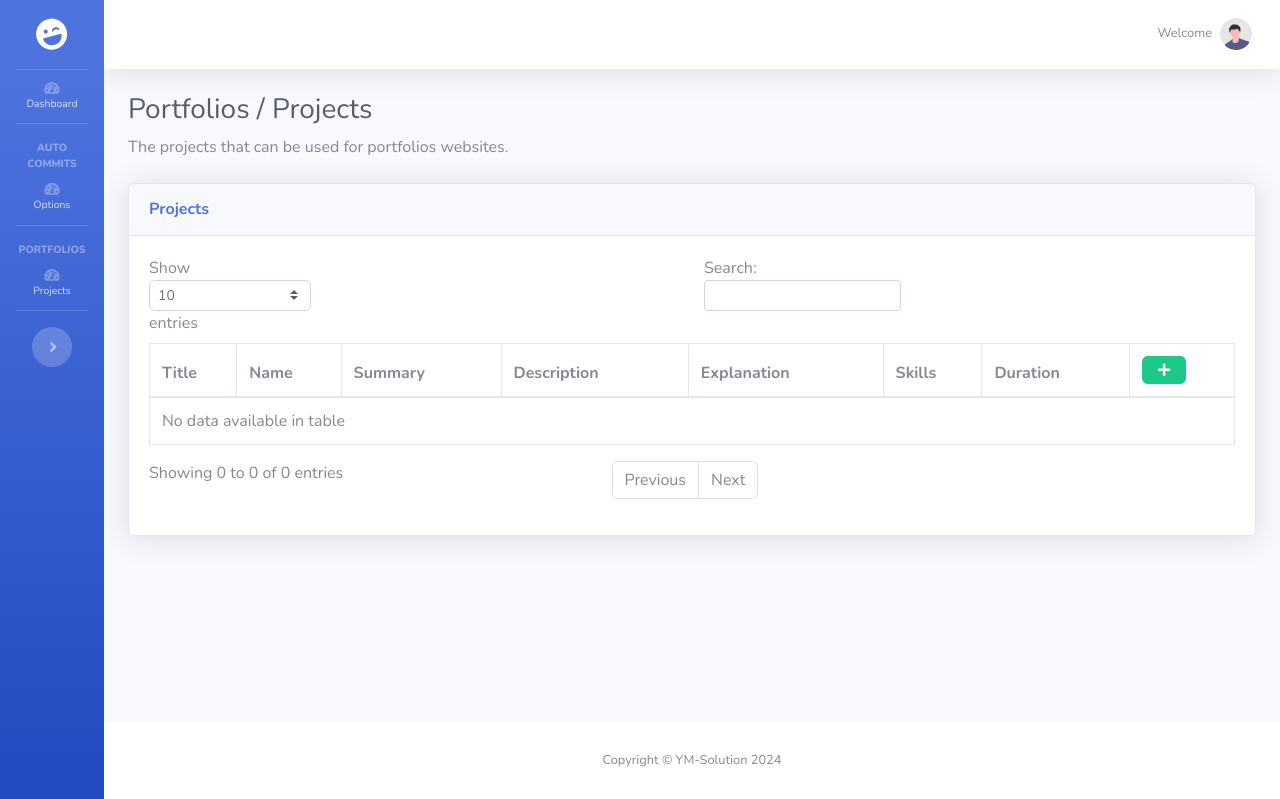
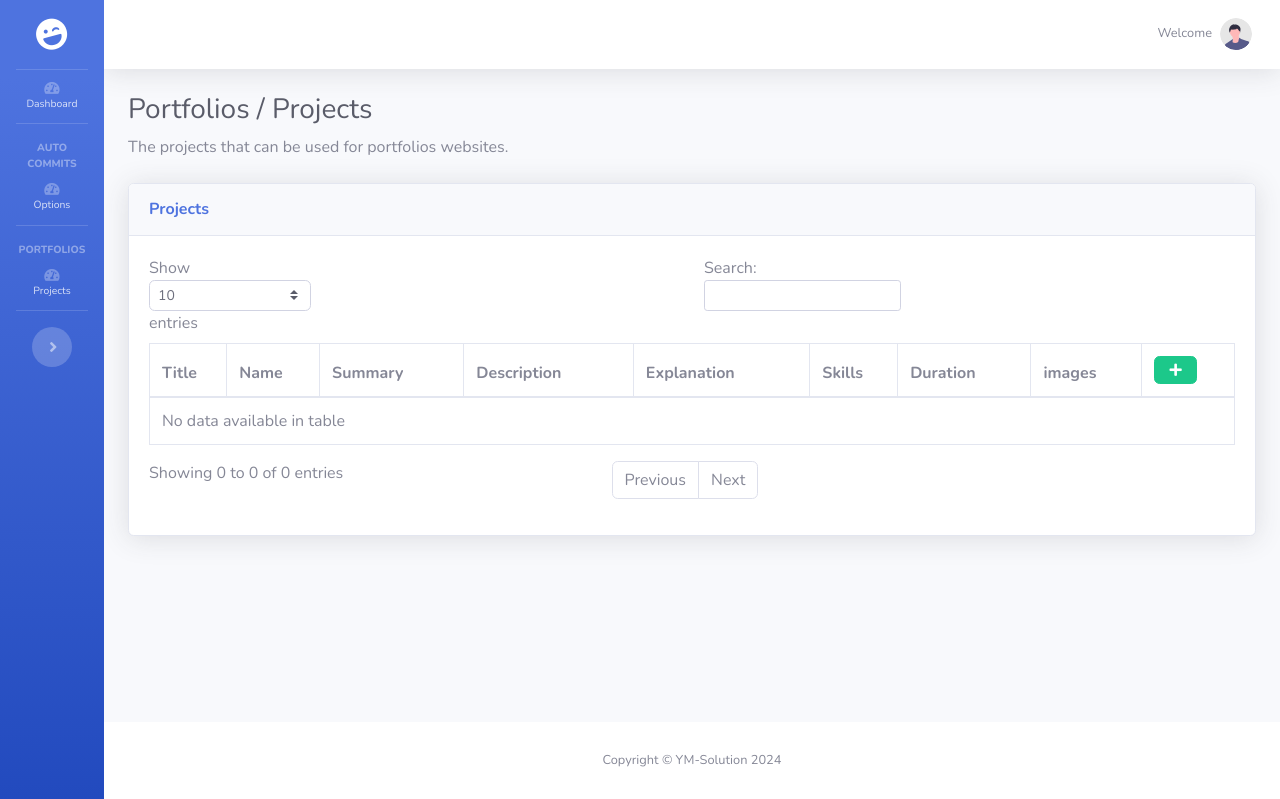
Before and after one commit to crazy-coding/auto-commit, a PHP site: page /pages/projects.php in a window 1280 px wide. Shown: the part 25-824 px from the top of the page. Run offline with PHP 8.4, Linux system fonts and the light colour scheme; the visitor is signed in with stand-in values (Sample User, id 1); data that the repository does not hold is empty.

Commit message:
add images in project

```diff
--- a/pages/projects.php
+++ b/pages/projects.php
@@ -55,6 +55,7 @@ if ($_SERVER["REQUEST_METHOD"] == "POST" && $_POST['id']) {
     "explanation" => $_POST['explanation'],
     "skills" => $_POST['skills'],
     "duration" => $_POST['duration'],
+    "images" => $_POST['images'],
   ];
 
   $updateStatements = array();
@@ -84,6 +85,7 @@ if ($_SERVER["REQUEST_METHOD"] == "POST") {
     "explanation" => $_POST['explanation'],
     "skills" => $_POST['skills'],
     "duration" => $_POST['duration'],
+    "images" => $_POST['images'],
   ];
   $fieldNames = array();
   $fieldValues = array();
@@ -131,6 +133,7 @@ ob_start();
               <th>Explanation</th>
               <th>Skills</th>
               <th>Duration</th>
+              <th>images</th>
               <th>
                 <button class="btn btn-success" onclick="newItem()">
                   <i class="fas fa-plus fa-sm fa-fw"></i>
@@ -148,6 +151,7 @@ ob_start();
                 <td><?= $project["explanation"] ?></td>
                 <td><?= $project["skills"] ?></td>
                 <td><?= $project["duration"] ?> Months</td>
+                <td><?= $project["images"] ?></td>
                 <td>
                   <div class="d-flex">
                     <button class="btn btn-primary mr-2" onclick="editItem(<?= $project['id'] ?>)">
@@ -245,6 +249,10 @@ ob_start();
                 <option value="24">2 Years</option>
               </select>
             </div>
+            <div class="form-group">
+              <label for="project_images">Images</label>
+              <textarea class="form-control project-input" name="images" id="project_images" rows="5"></textarea>
+            </div>
           </div>
           <div class="modal-footer">
             <button type="reset" class="btn btn-secondary" data-dismiss="modal">Close</button>
@@ -282,6 +290,7 @@ ob_start();
           $("#project_explanation").val(data.explanation);
           $("#project_skills").val(data.skills);
           $("#project_duration").val(data.duration);
+          $("#project_images").val(data.images);
 
           $('#upsertModal').modal('show');
         })
```
